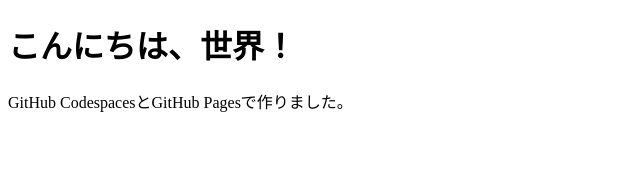
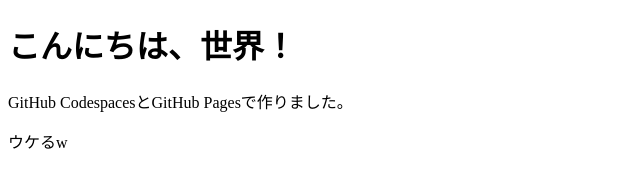
Before and after one commit to Nawadan1215/1, a plain HTML site: page index.html in a window 1280 px wide. Shown: the full height of the page, 0-640 px from the left. Drawn offline with Linux system fonts and the light colour scheme.

Commit message:
Update index.html

```diff
--- a/index.html
+++ b/index.html
@@ -8,5 +8,6 @@
 <body>
     <h1>こんにちは、世界！</h1>
     <p>GitHub CodespacesとGitHub Pagesで作りました。</p>
+    <p>ウケるw</p>
 </body>
 </html>
```
